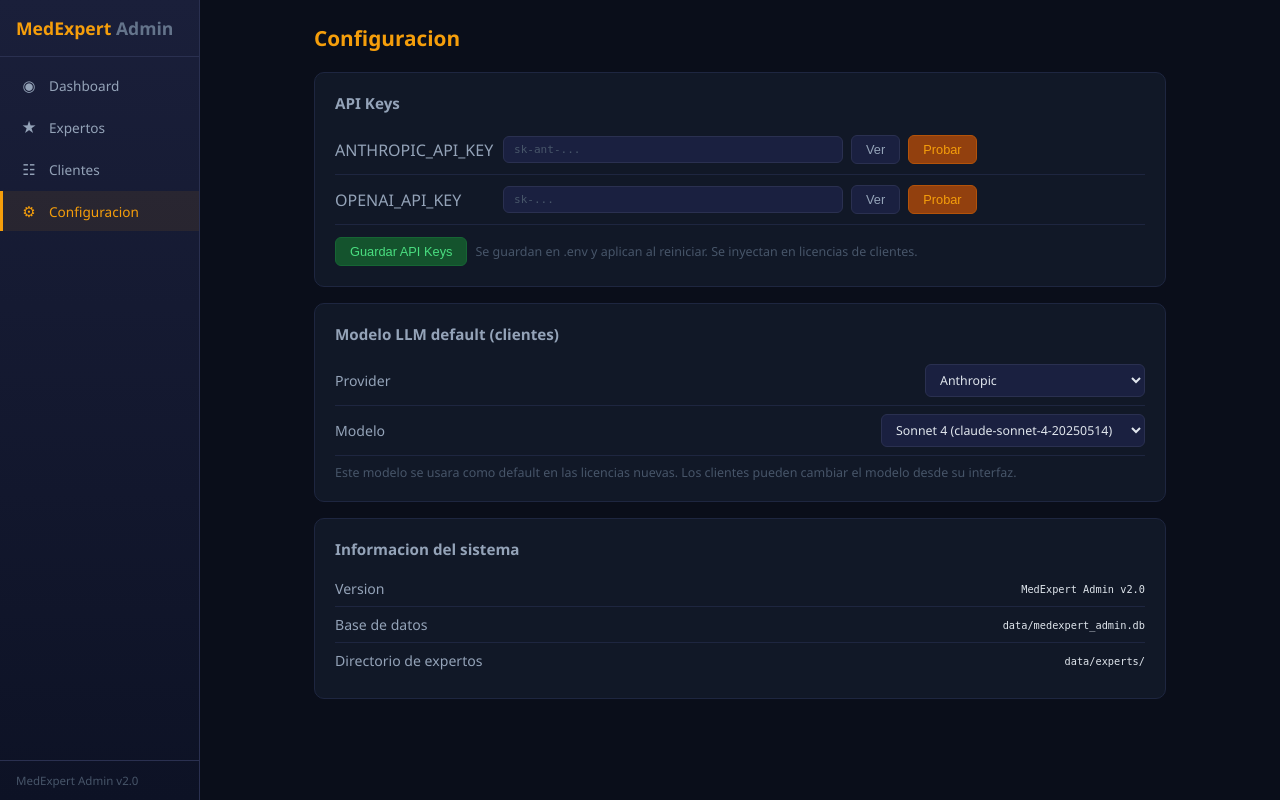
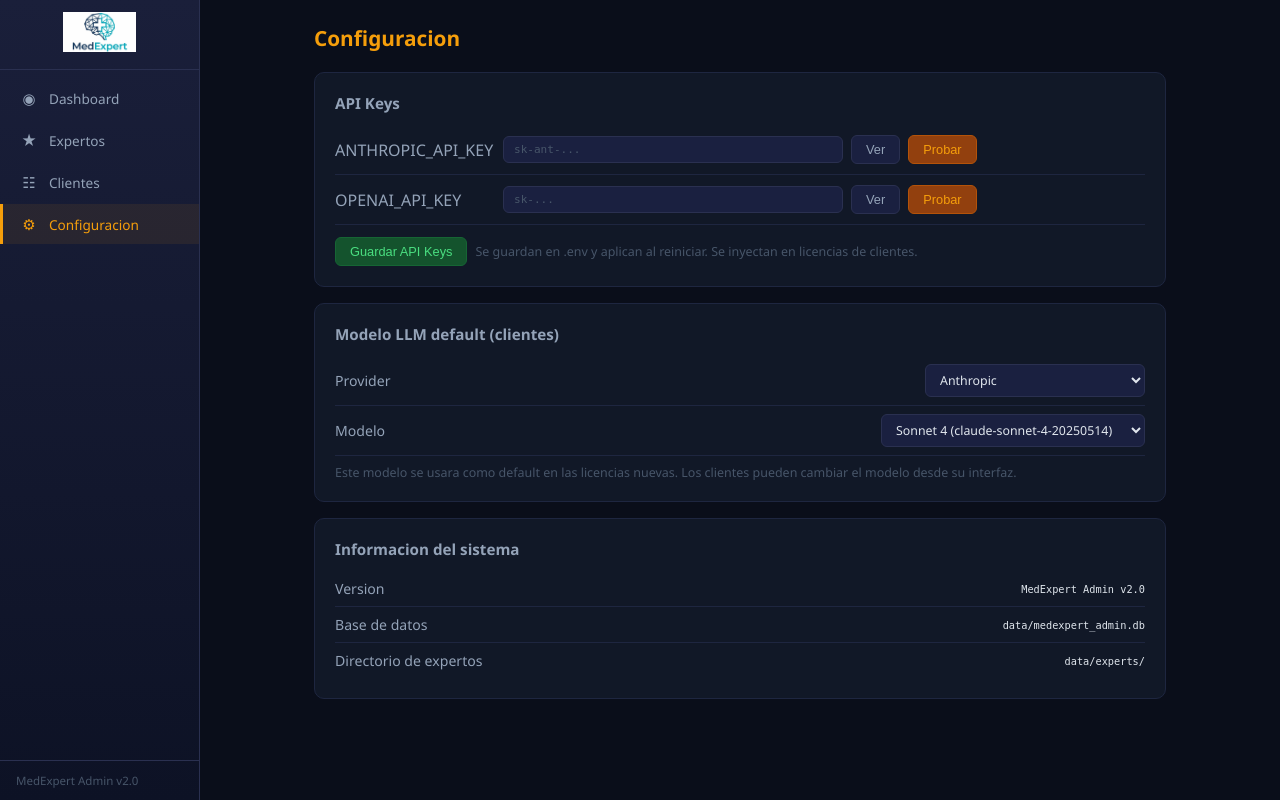
Before and after one commit to jmfraga/medexpert-admin, a FastAPI app: page /config in a window 1280 px wide. Run offline with FastAPI, Linux system fonts and the light colour scheme; data that the repository does not hold is empty.

Commit message:
Add MedExpert logo to sidebar
Co-Authored-By: Claude Opus 4.6 <noreply@anthropic.com>

```diff
--- a/templates/base.html
+++ b/templates/base.html
@@ -29,15 +29,13 @@
         }
 
         .sidebar-brand {
-            padding: 16px;
-            font-size: 1.1em;
-            font-weight: 700;
-            color: #f59e0b;
+            padding: 12px;
             text-decoration: none;
             border-bottom: 1px solid #2a3050;
+            text-align: center;
         }
 
-        .sidebar-brand span { color: #64748b; }
+        .sidebar-brand img { height: 40px; }
 
         .sidebar-nav {
             flex: 1;
@@ -154,7 +152,7 @@
 <body>
     <aside class="sidebar">
         <a href="/" class="sidebar-brand">
-            MedExpert <span>Admin</span>
+            <img src="/static/logo.jpg" alt="MedExpert Admin">
         </a>
 
         <nav class="sidebar-nav">
```
Also changed, not shown: static/logo.jpg (added).
